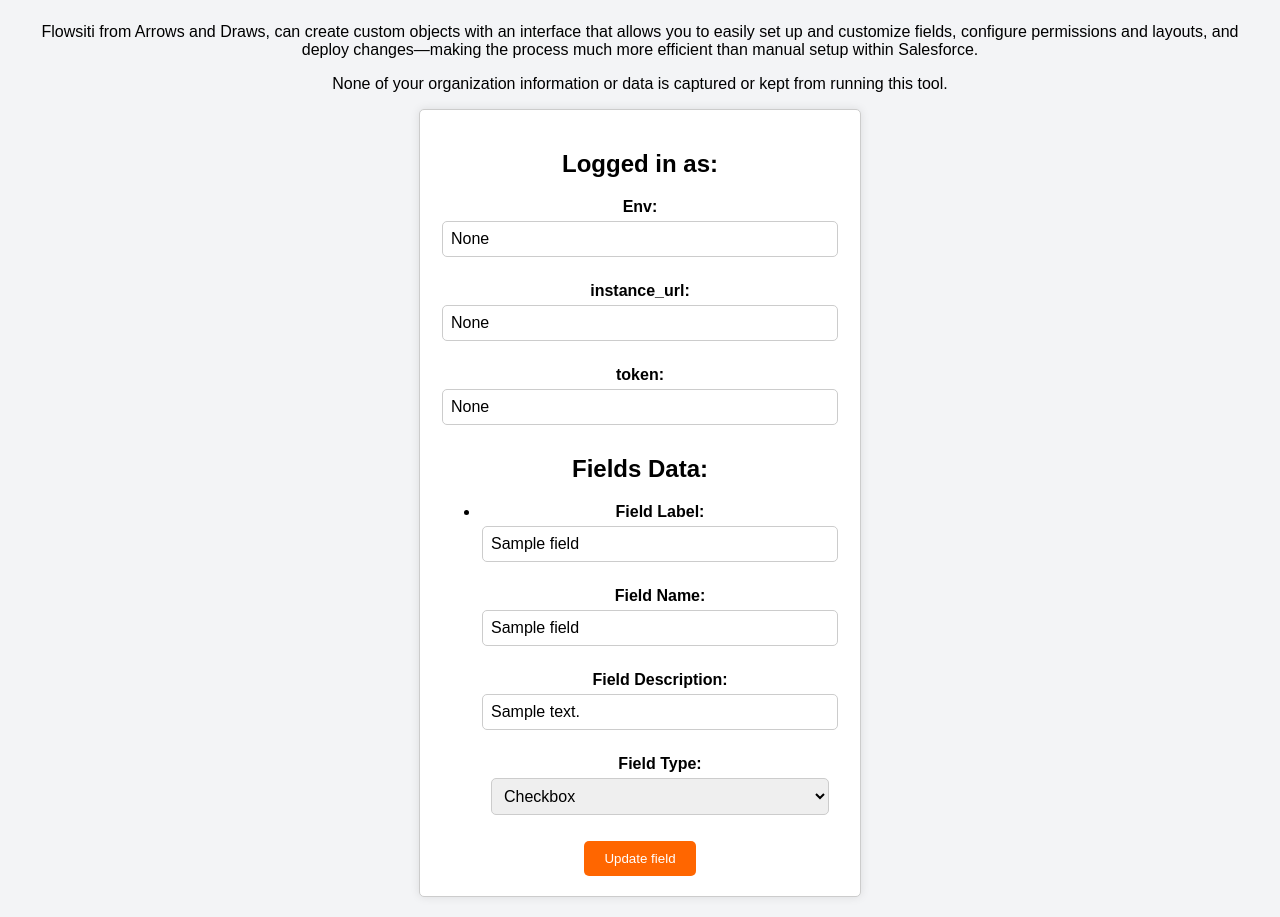
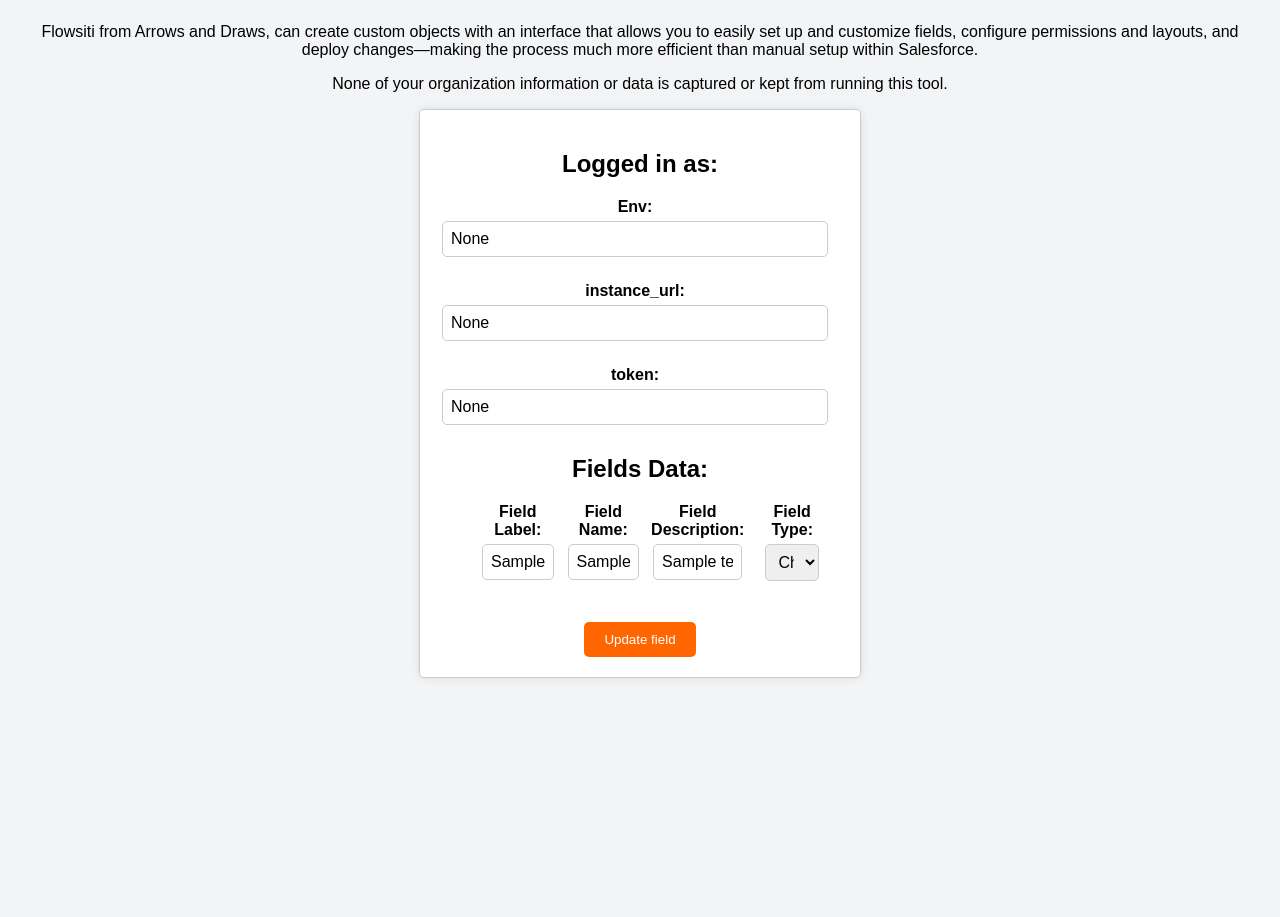
Before and after one commit to yahyajamaldine/flowsiti, a Flask app: template app/templates/clienttest.html in a window 1280 px wide. Shown: the part 133-1050 px from the top of the page. After the commit the page ends 811 px from the top, so only its background shows below. Run offline with Flask 3, Linux system fonts and the light colour scheme; the template is opened without the code that fills it: values that come from a table or form of the project are taken from there, most other values are stand-ins (such as "Sample title", 1, 10 or a date in 2020).

Commit message:
fields types

```diff
--- a/app/templates/clienttest.html
+++ b/app/templates/clienttest.html
@@ -72,6 +72,23 @@
             border-radius: 5px;
             cursor: pointer;
         }
+        .field-list {
+    list-style: none;
+}
+
+.field-row {
+    display: flex;
+    justify-content: space-between;
+    margin-bottom: 10px;
+}
+
+.form-group {
+    flex: 1;
+    margin-right: 10px;
+}
+
+/* Add more styling as needed */
+
     </style>
 </head>
 
@@ -124,9 +141,9 @@
 
                     {% if fields_data %}
                     <h2>Fields Data:</h2>
-                    <ul>
+                    <ul class="field-list">
                         {% for field in fields_data %}
-                            <li>
+                            <li class="field-row">
                                 <div class="form-group">
                                     <label for="field_label_{{ loop.index0 }}">Field Label:</label>
                                     <input type="text" class="form-control" id="field_label_{{ loop.index0 }}" name="field_label_{{ loop.index0 }}" value="{{ field.get('label') }}">
```
